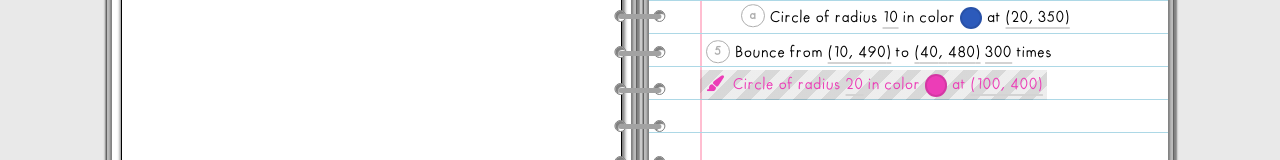
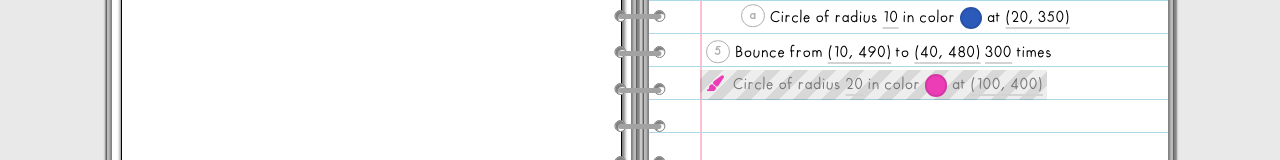
Before and after one commit to nataliefreed/motif, a SvelteKit app: page / in a window 1280 px wide. Shown: the part 366-526 px from the top of the page. Built offline with nearby package versions, Linux system fonts and the light colour scheme.

Commit message:
clearer to read staged action

```diff
--- a/src/components/actions and widgets/ListWidget.svelte
+++ b/src/components/actions and widgets/ListWidget.svelte
@@ -193,7 +193,8 @@ function getDynamicStyle(id:string) {
           ${stripeColor} 20px
         )`;
 
-        return `color: ${textColor}; background: ${stripedBackground}; border-color: ${textColor};`;
+        // return `color: ${textColor}; background: ${stripedBackground}; border-color: ${textColor};`;
+        return `background: ${stripedBackground}; border-color: ${textColor};`;
       }
     }
   } else {
```
